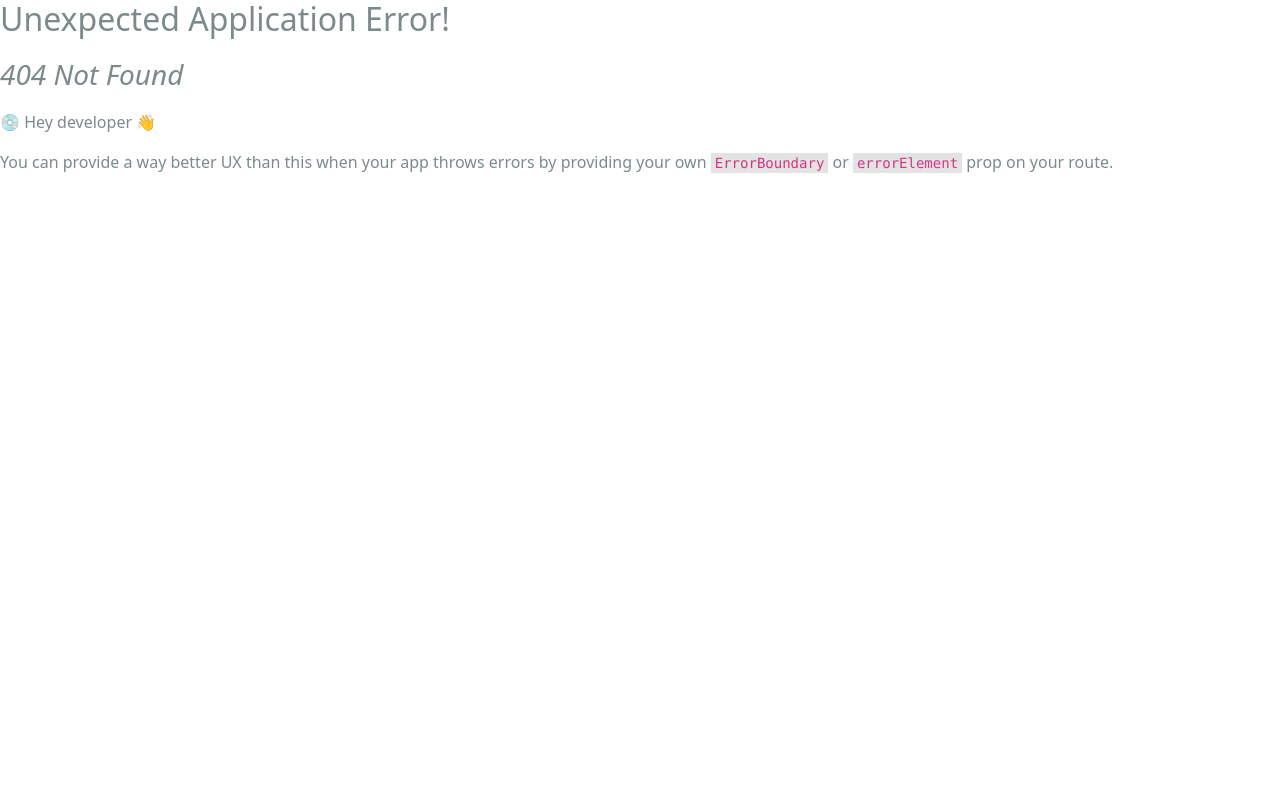
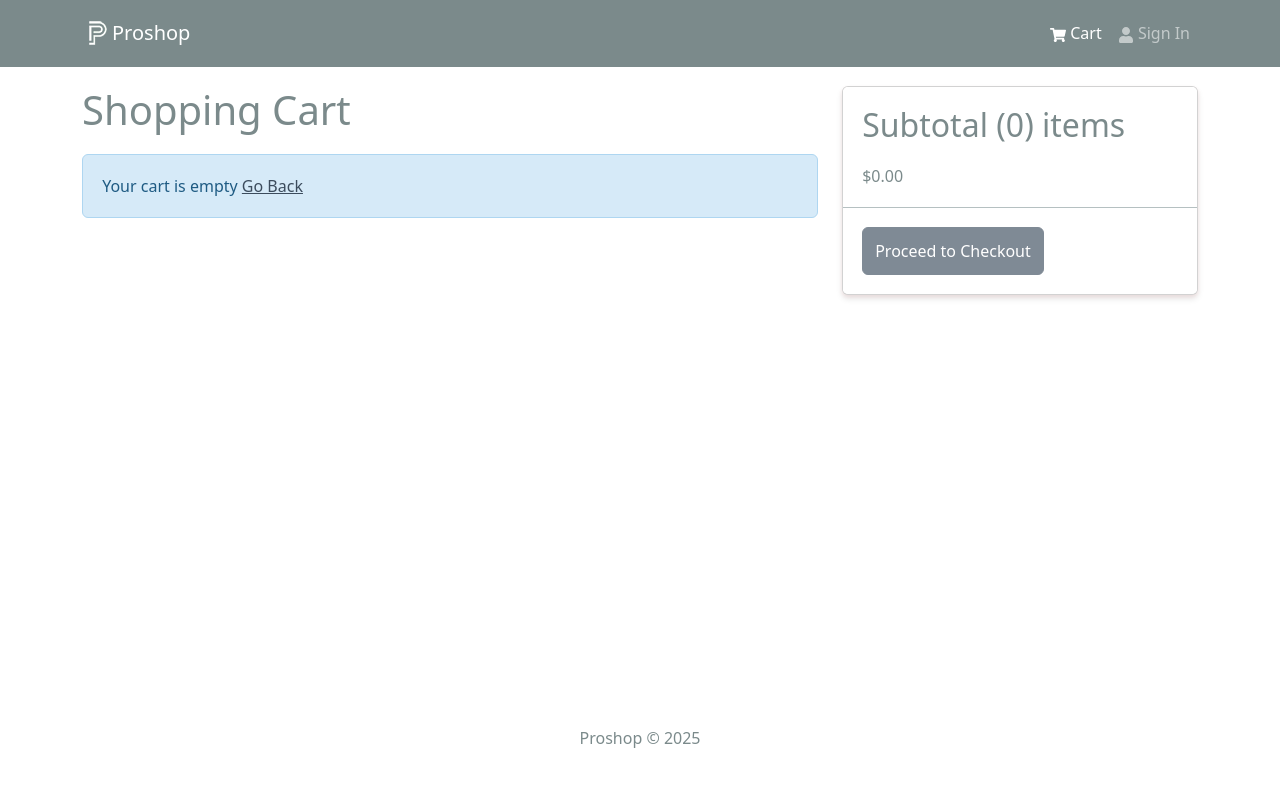
Before and after one commit to Milky-Siraj/proshop, a React (Create React App) app in the folder frontend/: page /cart in a window 1280 px wide. Before the commit this address had no page. Shown: the top 786 px of the page. Built offline with nearby package versions, Linux system fonts and the light colour scheme.

Commit message:
cart screen

```diff
--- a/frontend/src/index.js
+++ b/frontend/src/index.js
@@ -6,8 +6,8 @@
   Route,
   RouterProvider,
 } from "react-router-dom";
-import {Provider} from 'react-redux';
-import store from './store.js'
+import { Provider } from "react-redux";
+import store from "./store.js";
 
 //import "bootstrap/dist/css/bootstrap.min.css";
 import "./assets/styles/bootstrap.custom.css";
@@ -16,20 +16,22 @@
 import reportWebVitals from "./reportWebVitals";
 import HomeScreen from "./screens/HomeScreen";
 import ProductScreen from "./screens/ProductScreen";
+import CartScreen from "./screens/CartScreen";
 
 const router = createBrowserRouter(
   createRoutesFromElements(
     <Route path="/" element={<App />}>
       <Route index={true} path="/" element={<HomeScreen />} />
       <Route path="/product/:id" element={<ProductScreen />} />
+      <Route path="/cart" element={<CartScreen />} />
     </Route>
   )
 );
 const root = ReactDOM.createRoot(document.getElementById("root"));
 root.render(
   <React.StrictMode>
-  <Provider store={store}>
-    <RouterProvider router={router} />
+    <Provider store={store}>
+      <RouterProvider router={router} />
     </Provider>
   </React.StrictMode>
 );
--- /dev/null
+++ b/frontend/src/screens/CartScreen.jsx
@@ -0,0 +1,113 @@
+import { Link, useNavigate } from "react-router-dom";
+import { useDispatch, useSelector } from "react-redux";
+import {
+  Row,
+  Col,
+  ListGroup,
+  Image,
+  Form,
+  Button,
+  Card,
+} from "react-bootstrap";
+import { FaTrash } from "react-icons/fa";
+import Message from "../components/Message";
+import { addToCart } from "../slices/cartSlice";
+
+const CartScreen = () => {
+  const navigate = useNavigate();
+  const dispatch = useDispatch();
+
+  const cart = useSelector((state) => state.cart);
+  const { cartItems } = cart;
+
+  const addToCartHandler = async (item, qty) => {
+    dispatch(addToCart({ ...item, qty }));
+  };
+
+  return (
+    <Row>
+      <Col md={8}>
+        <h1 style={{ marginBottom: "20px" }}>Shopping Cart</h1>
+        {cartItems.length === 0 ? (
+          <Message variant="info">
+            Your cart is empty <Link to="/">Go Back</Link>
+          </Message>
+        ) : (
+          <ListGroup variant="flush">
+            {cartItems.map((item) => (
+              <ListGroup.Item key={item.product}>
+                <Row>
+                  <Col md={2}>
+                    <Image src={item.image} alt={item.name} fluid rounded />
+                  </Col>
+                  <Col md={3}>
+                    <Link to={`/product/${item._id}`}>{item.name}</Link>
+                  </Col>
+                  <Col md={2}>${item.price}</Col>
+                  <Col md={2}>
+                    <Form.Control
+                      as="select"
+                      value={item.qty}
+                      onChange={(e) =>
+                        addToCartHandler(item, Number(e.target.value))
+                      }
+                    >
+                      {[...Array(item.countInStock).keys()].map((x) => (
+                        <option key={x + 1} value={x + 1}>
+                          {x + 1}
+                        </option>
+                      ))}
+                    </Form.Control>
+                  </Col>
+                  <Col md={2}>
+                    <Button
+                      type="button"
+                      variant="light"
+                      onClick={() =>
+                        dispatch({
+                          type: "CART_REMOVE_ITEM",
+                          payload: item.product,
+                        })
+                      }
+                    >
+                      <FaTrash />
+                    </Button>
+                  </Col>
+                </Row>
+              </ListGroup.Item>
+            ))}
+          </ListGroup>
+        )}
+      </Col>
+      <Col md={4}>
+        <Card>
+          <ListGroup variant="flush">
+            <ListGroup.Item>
+              <h2>
+                Subtotal ({cartItems.reduce((acc, item) => acc + item.qty, 0)})
+                items
+              </h2>
+              $
+              {cartItems
+                .reduce((acc, item) => acc + item.qty * item.price, 0)
+                .toFixed(2)}
+            </ListGroup.Item>
+            <ListGroup.Item>
+              <Button
+                type="button"
+                className="btn-block"
+                disabled={cartItems.length === 0}
+                onClick={() => navigate("/login?redirect=shipping")}
+              >
+                {" "}
+                Proceed to Checkout
+              </Button>
+            </ListGroup.Item>
+          </ListGroup>
+        </Card>
+      </Col>
+    </Row>
+  );
+};
+
+export default CartScreen;
```
